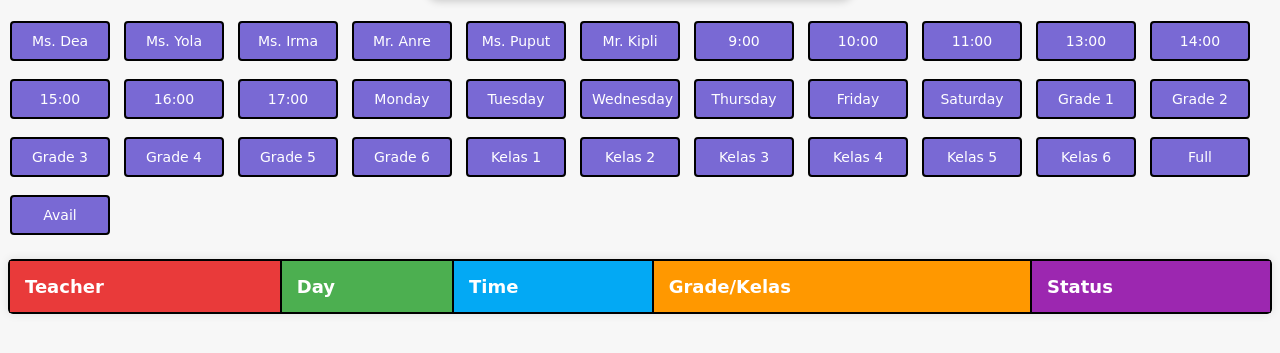
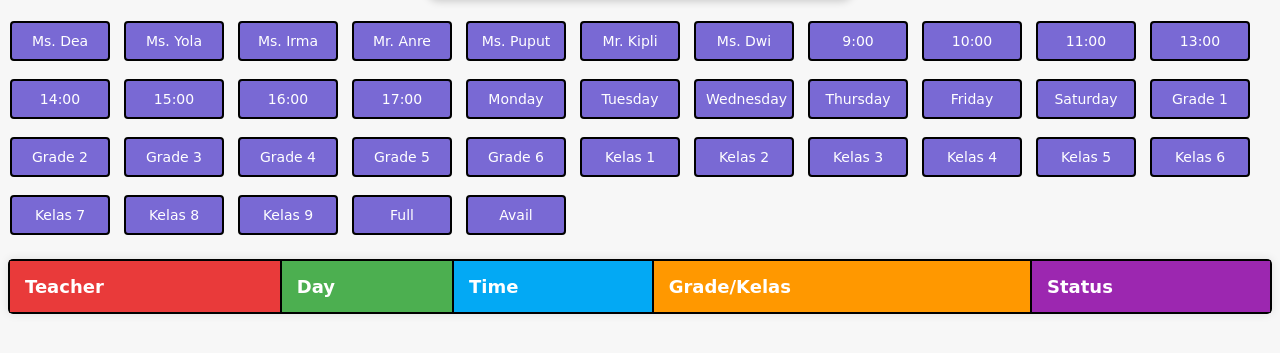
Before and after one commit to Sakamotokg/Sakamotokg, a plain HTML site: page index.html in a window 1280 px wide. Shown: the part 71-424 px from the top of the page. Drawn offline with Linux system fonts and the light colour scheme; no server answers.

Commit message:
Add files via upload

```diff
--- a/index.html
+++ b/index.html
@@ -15,6 +15,7 @@
     <button id="filter-anre">Mr. Anre</button>
     <button id="filter-puput">Ms. Puput</button>
     <button id="filter-kipli">Mr. Kipli</button>
+    <button id="filter-dwi">Ms. Dwi</button>
     <button id="filter-9">9:00</button>
     <button id="filter-10">10:00</button>
     <button id="filter-11">11:00</button>
@@ -41,6 +42,9 @@
     <button id="filter-k4" >Kelas 4</button>
     <button id="filter-k5" >Kelas 5</button>
     <button id="filter-k6" >Kelas 6</button>
+    <button id="filter-k7" >Kelas 7</button>
+    <button id="filter-k8" >Kelas 8</button>
+    <button id="filter-k9" >Kelas 9</button>
     <button id="filter-full">Full</button>
     <button id="filter-avail">Avail</button>
   </div>
@@ -262,6 +266,7 @@ function applyFilters() {
       { id: 'filter-anre', column: 0, value: 'Mr. Anre' },
       { id: 'filter-puput', column: 0, value: 'Ms. Puput' },
       { id: 'filter-kipli', column: 0, value: 'Mr. Kipli' },
+      { id: 'filter-dwi', column: 0, value: 'Ms. Dwi' },
       { id: 'filter-9', column: 2, value: '9:00' },
       { id: 'filter-10', column: 2, value: '10:00' },
       { id: 'filter-11', column: 2, value: '11:00' },
@@ -288,6 +293,9 @@ function applyFilters() {
       { id: 'filter-k4', column: 3, value: 'Kelas 4' },
       { id: 'filter-k5', column: 3, value: 'Kelas 5' },
       { id: 'filter-k6', column: 3, value: 'Kelas 6' },
+      { id: 'filter-k7', column: 3, value: 'Kelas 7' },
+      { id: 'filter-k8', column: 3, value: 'Kelas 8' },
+      { id: 'filter-k9', column: 3, value: 'Kelas 9' },
       { id: 'filter-full', column: 4, value: 'Full' },
       { id: 'filter-avail', column: 4, value: 'Avail' },
     ];
```
